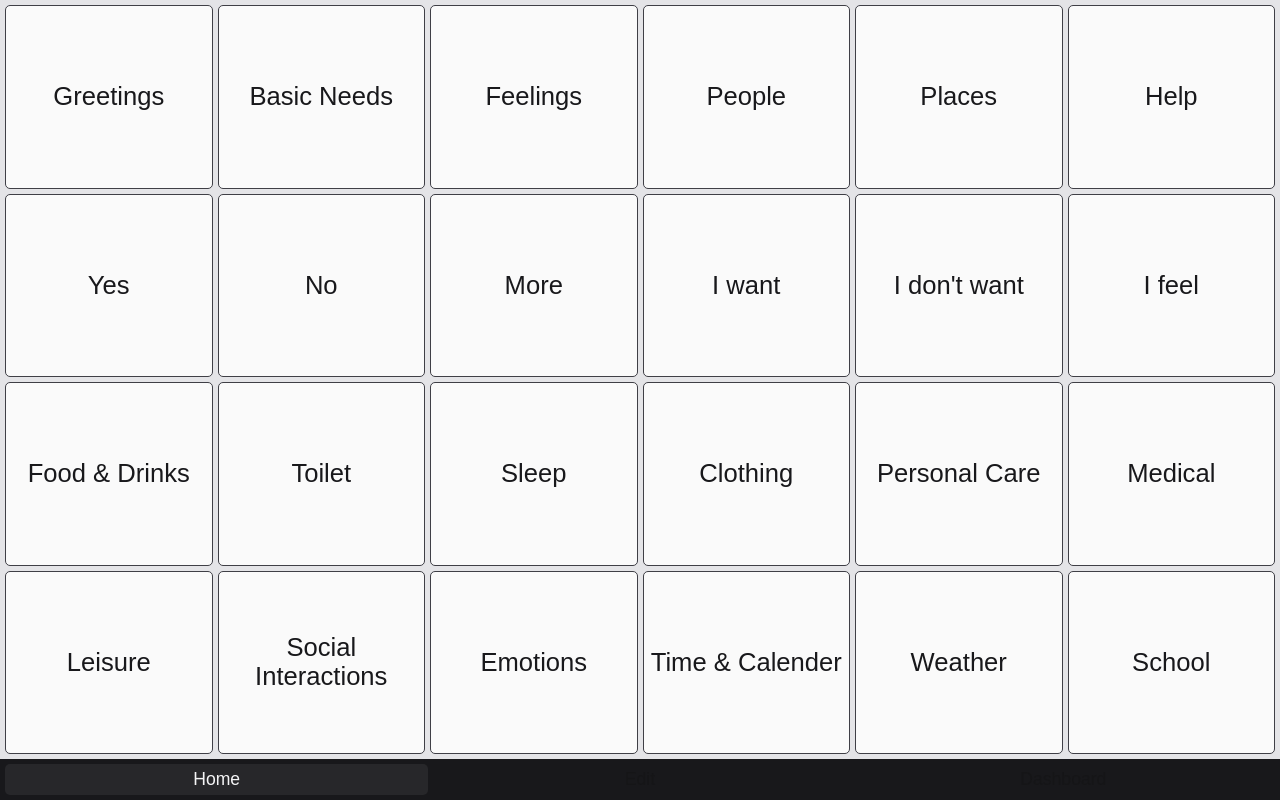
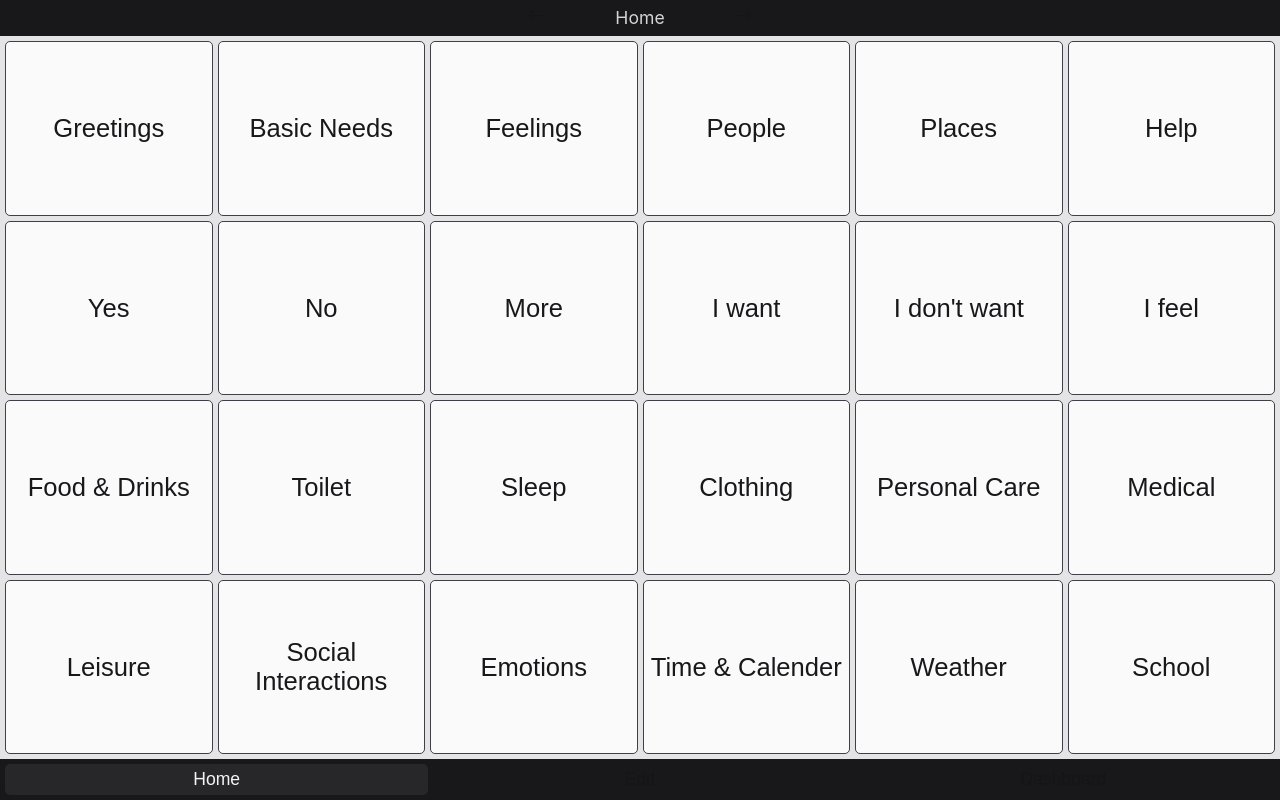
Before and after one commit to Merkie/freespeech-react, a React (Vite) app: page / in a window 1280 px wide. Built offline with nearby package versions, Linux system fonts and the light colour scheme.

Commit message:
Add speaking and top navigation

```diff
--- a/package.json
+++ b/package.json
@@ -11,6 +11,7 @@
   },
   "dependencies": {
     "react": "^18.2.0",
+    "react-bootstrap-icons": "^1.10.3",
     "react-dom": "^18.2.0"
   },
   "devDependencies": {
--- a/src/App.css
+++ b/src/App.css
@@ -17,20 +17,29 @@
   padding: 5px;
 }
 
-.tile-grid > button {
+.tile {
   background: var(--tile-bg);
   color: var(--tile-text);
   border-radius: 5px;
   cursor: pointer;
   border: 1px solid var(--tile-border);
   overflow: hidden;
+  white-space: pre-wrap;
+  padding: 0px 5px;
+  width: 100%;
+  height: 100%;
 }
 
-.tile-grid > .no-img {
+.tile-wrapper {
+  width: 100%;
+  height: 100%;
+}
+
+.tile-wrapper > .no-img {
   font-size: 2vw;
 }
 
-.tile-grid > .img {
+.tile-wrapper > .img {
   display: flex;
   flex-direction: column;
   grid-auto-columns: 1fr;
@@ -38,13 +47,13 @@
   font-size: 1.1em;
 }
 
-.tile-grid > .img > img {
+.tile-wrapper > .img > img {
   width: 100%;
   height: 100%;
   object-fit: contain;
 }
 
-.tile-grid > button:active {
+.tile:active {
   opacity: 0.5;
 }
 
@@ -70,3 +79,32 @@
   background: var(--surface-highlight);
   color: var(--surface-text);
 }
+
+.tiles-top-nav {
+  background: var(--surface-bg);
+  color: var(--surface-text-secondary);
+  padding: 5px;
+  display: flex;
+  gap: 10px;
+  justify-content: center;
+  align-items: center;
+  font-size: 1.1em;
+}
+
+.tiles-top-nav > button {
+  padding: 0px 10px;
+  background: none;
+  border: none;
+  cursor: pointer;
+  font-size: 1em;
+}
+
+.tiles-top-nav > p {
+  text-transform: capitalize;
+  min-width: 150px;
+  text-align: center;
+}
+
+.tiles-top-nav > button:active {
+  opacity: 0.5;
+}
--- a/src/App.tsx
+++ b/src/App.tsx
@@ -1,15 +1,35 @@
 import "./App.css";
 import BottomNav from "./components/BottomNav";
 import TilesDisplay from "./components/TilesDisplay";
+import TilesTopNav from "./components/TilesTopNav";
 import english from "./utils/layouts/english";
 import { useState } from "react";
 
 function App() {
   const [pageHistory, setPageHistory] = useState<string[]>(["home"]);
   const [pageIndex, setPageIndex] = useState(0);
+  const [speaking, setSpeaking] = useState(false);
 
   const handlePageNavigation = (pageName: string) => {
-    setPageHistory([pageName, ...pageHistory]);
+    if (pageIndex === 0) {
+      setPageHistory([pageName, ...pageHistory]);
+      return;
+    }
+    setPageHistory([
+      pageName,
+      ...pageHistory.slice(pageIndex, pageHistory.length),
+    ]);
+    setPageIndex(0);
+  };
+
+  const navigateBack = () => {
+    if (pageIndex === pageHistory.length - 1) return;
+    setPageIndex(pageIndex + 1);
+  };
+
+  const navigateForwards = () => {
+    if (pageIndex === 0) return;
+    setPageIndex(pageIndex - 1);
   };
 
   const resetPageHistory = () => {
@@ -17,14 +37,32 @@ function App() {
     setPageIndex(0);
   };
 
+  const speak = (text: string) => {
+    if (speaking) return;
+    setSpeaking(true);
+    const utterance = new SpeechSynthesisUtterance(text);
+    utterance.lang = "en-US";
+    window.speechSynthesis.speak(utterance);
+    utterance.onend = () => {
+      setSpeaking(false);
+    };
+  };
+
   return (
     <div className="app">
+      <TilesTopNav
+        navigateBack={navigateBack}
+        navigateForwards={navigateForwards}
+        pageIndex={pageIndex}
+        pageHistory={pageHistory}
+      />
       <TilesDisplay
         pageTiles={
           english.pages.find((page) => page.name === pageHistory[pageIndex])
             ?.tiles || []
         }
         handlePageNavigation={handlePageNavigation}
+        speak={speak}
       />
       <BottomNav resetPageHistory={resetPageHistory} />
     </div>
--- a/src/components/BottomNav.tsx
+++ b/src/components/BottomNav.tsx
@@ -38,6 +38,7 @@ const BottomNav = (props: { resetPageHistory: () => void }) => {
             }
           }}
           disabled={button.disabled}
+          key={button.name}
         >
           {button.name}
         </button>
--- a/src/components/Tile.tsx
+++ b/src/components/Tile.tsx
@@ -1,23 +1,31 @@
 import { Tile } from "../utils/types";
 
 const Tile = (
-  props: Tile & { handlePageNavigation: (name: string) => void }
+  props: Tile & {
+    handlePageNavigation: (name: string) => void;
+    speak: (text: string) => void;
+  }
 ) => {
   const handleInteraction = () => {
     if (props.folder) {
       props.handlePageNavigation(props.folder);
+    } else {
+      props.speak(props.text);
+      console.log(props.text);
     }
   };
 
   return (
+    <div className="tile-wrapper">
       <button
         style={{ gridColumnStart: props.x + 1, gridRowStart: props.y + 1 }}
-      className={props.image ? "img" : "no-img"}
+        className={`tile ${props.image ? "img" : "no-img"}`}
         onClick={handleInteraction}
       >
         <p>{props.text}</p>
         {props.image && <img src={props.image} />}
       </button>
+    </div>
   );
 };
 
--- a/src/components/TileGrid.tsx
+++ b/src/components/TileGrid.tsx
@@ -7,6 +7,7 @@ const TileGrid = (props: {
   rows: number;
   tiles: ITile[];
   handlePageNavigation: (name: string) => void;
+  speak: (text: string) => void;
 }) => {
   return (
     <div
@@ -18,7 +19,12 @@ const TileGrid = (props: {
       className="tile-grid"
     >
       {props.tiles.map((tile) => (
-        <Tile handlePageNavigation={props.handlePageNavigation} {...tile} />
+        <Tile
+          handlePageNavigation={props.handlePageNavigation}
+          speak={props.speak}
+          key={JSON.stringify(tile)}
+          {...tile}
+        />
       ))}
     </div>
   );
--- a/src/components/TilesDisplay.tsx
+++ b/src/components/TilesDisplay.tsx
@@ -5,6 +5,7 @@ import type { Tile } from "../utils/types";
 const TilesDisplay = (props: {
   pageTiles: Tile[];
   handlePageNavigation: (name: string) => void;
+  speak: (text: string) => void;
 }) => {
   const tilesDisplayRef = useRef(null);
   const [tileGridHeight, setTileGridHeight] = useState(0);
@@ -56,6 +57,8 @@ const TilesDisplay = (props: {
           rows={4}
           tileGridHeight={tileGridHeight}
           handlePageNavigation={props.handlePageNavigation}
+          speak={props.speak}
+          key={JSON.stringify(subpageTiles)}
         />
       ))}
     </div>
--- /dev/null
+++ b/src/components/TilesTopNav.tsx
@@ -0,0 +1,24 @@
+import { ArrowRight, ArrowLeft } from "react-bootstrap-icons";
+
+const TilesTopNav = (props: {
+  navigateBack: () => void;
+  navigateForwards: () => void;
+  pageIndex: number;
+  pageHistory: string[];
+}) => {
+  return (
+    <div className="tiles-top-nav">
+      <button
+        disabled={props.pageIndex === props.pageHistory.length - 1}
+        onClick={props.navigateBack}
+      >
+        <ArrowLeft />
+      </button>
+      <p>{props.pageHistory[props.pageIndex]}</p>
+      <button disabled={props.pageIndex === 0} onClick={props.navigateForwards}>
+        <ArrowRight />
+      </button>
+    </div>
+  );
+};
+export default TilesTopNav;
```
Also changed, not shown: 1 other file (tests, documents, lock files or other folders). Lines whose indentation alone changed are shown as unchanged.
